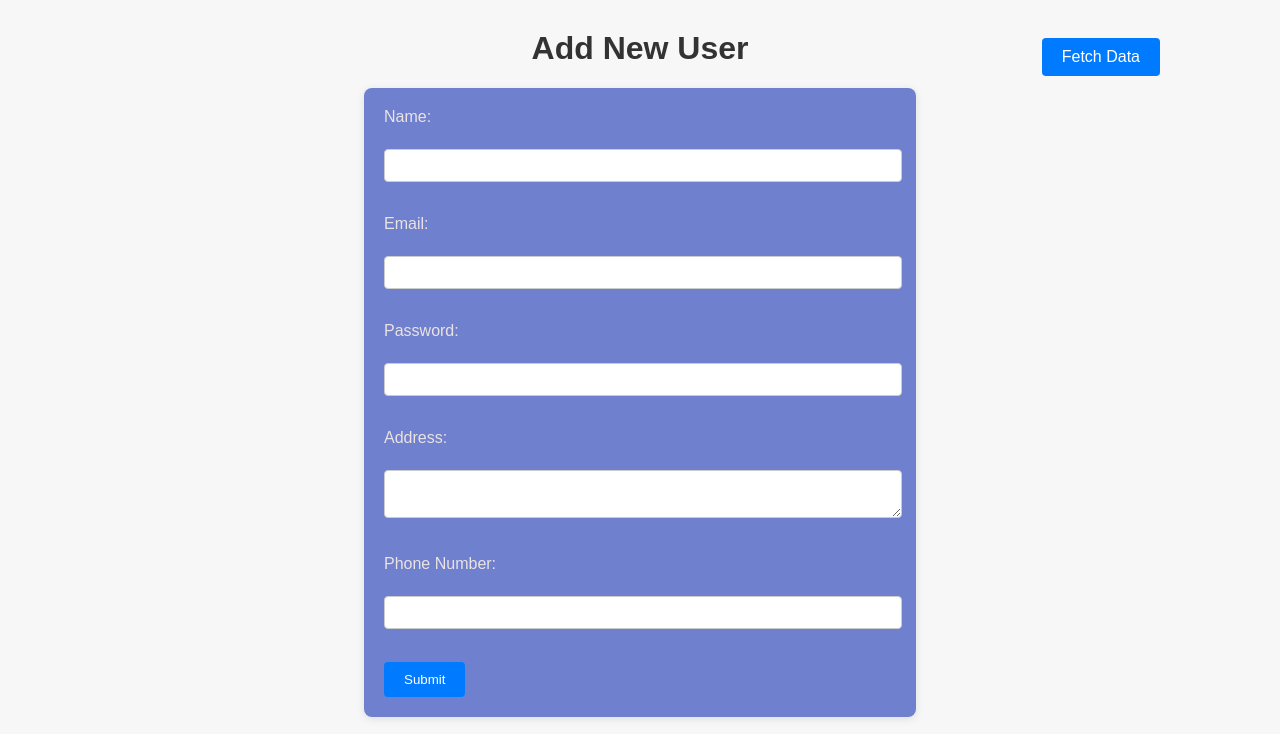
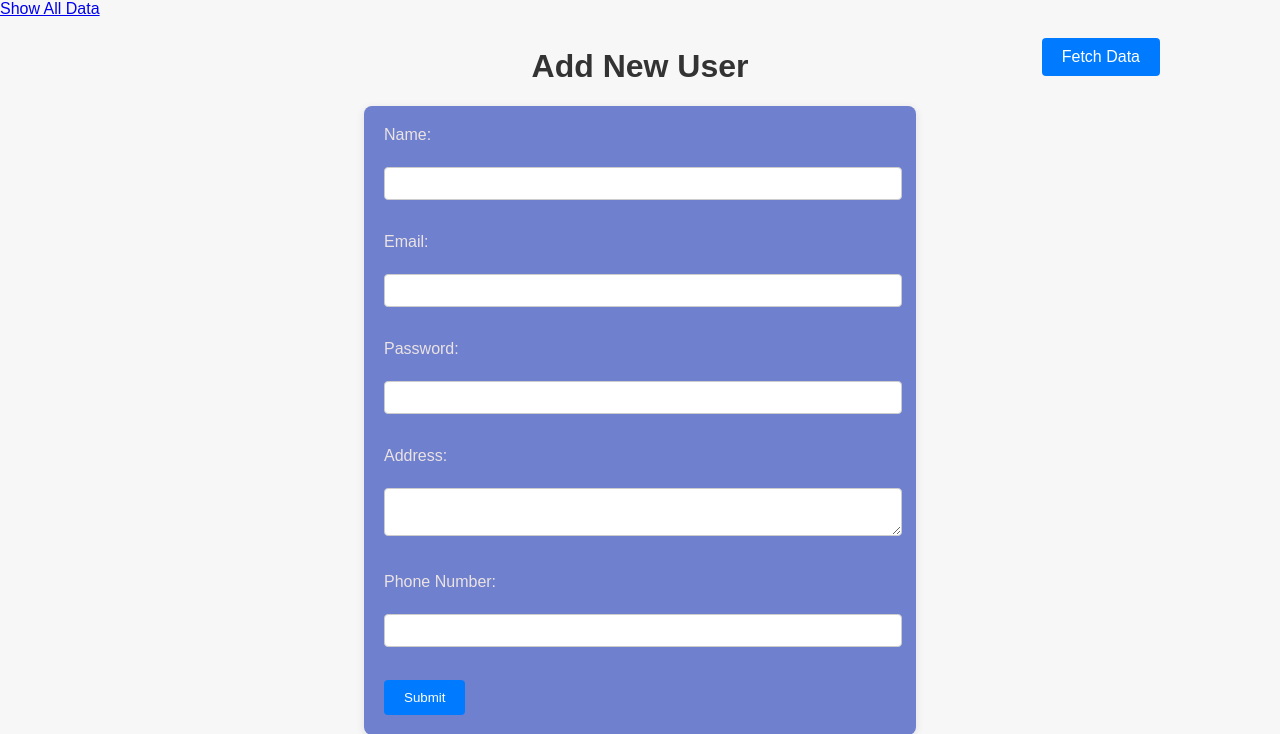
Before and after one commit to Mahesh1-code141/Managenet_Credentials, a Flask app: page / in a window 1280 px wide. Shown: the part 82-816 px from the top of the page. Run offline with Flask 3, Linux system fonts and the light colour scheme.

Commit message:
Update index.html

```diff
--- a/templates/index.html
+++ b/templates/index.html
@@ -111,6 +111,7 @@
 
     </div>
     <a href="/get-data" class="btn">Fetch Data</a>
+    <a href="/show-all" class="btn2">Show All Data</a>
     <h1>Add New User</h1>
     <form action="/submit" method="post">
         <label for="name">Name:</label><br>
```
